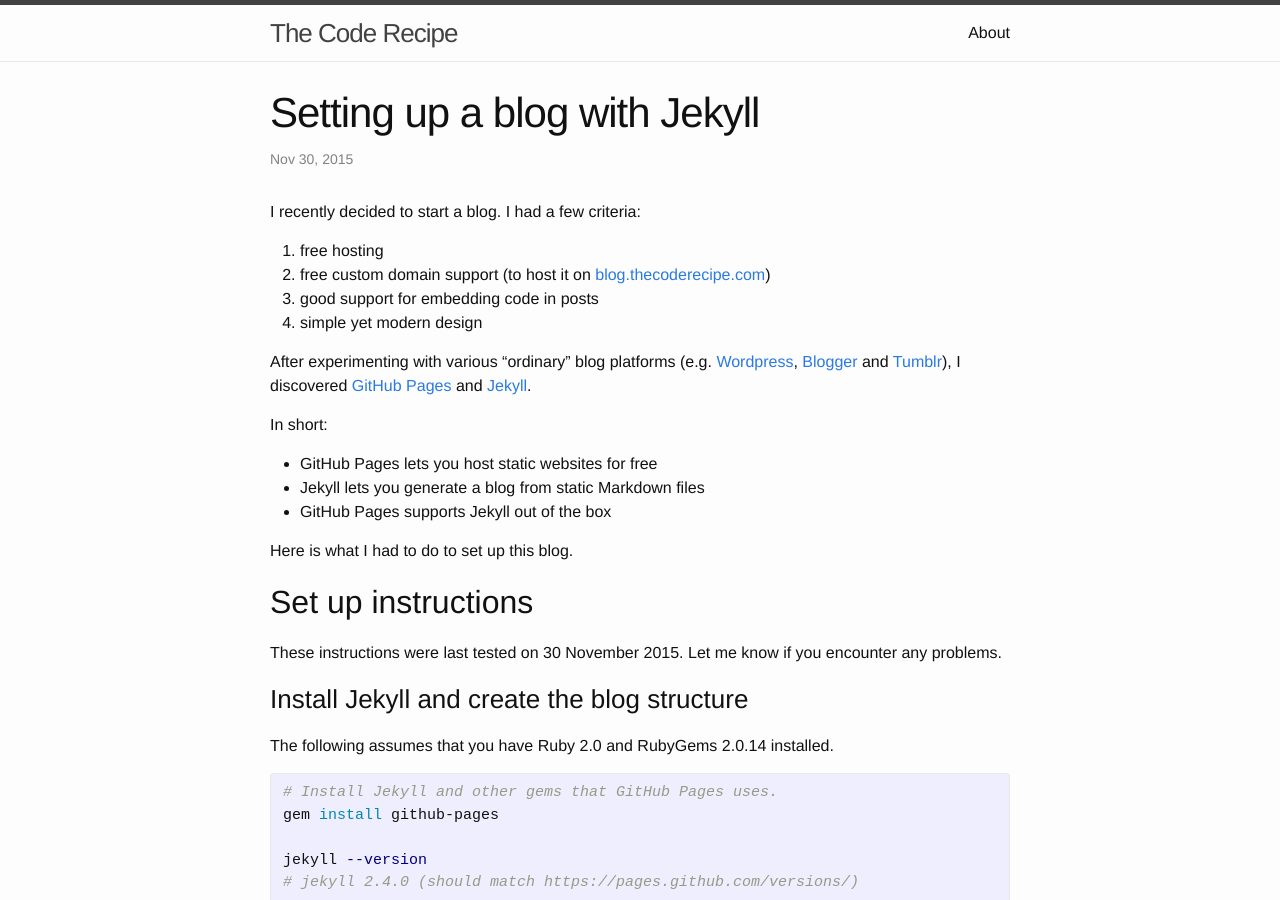
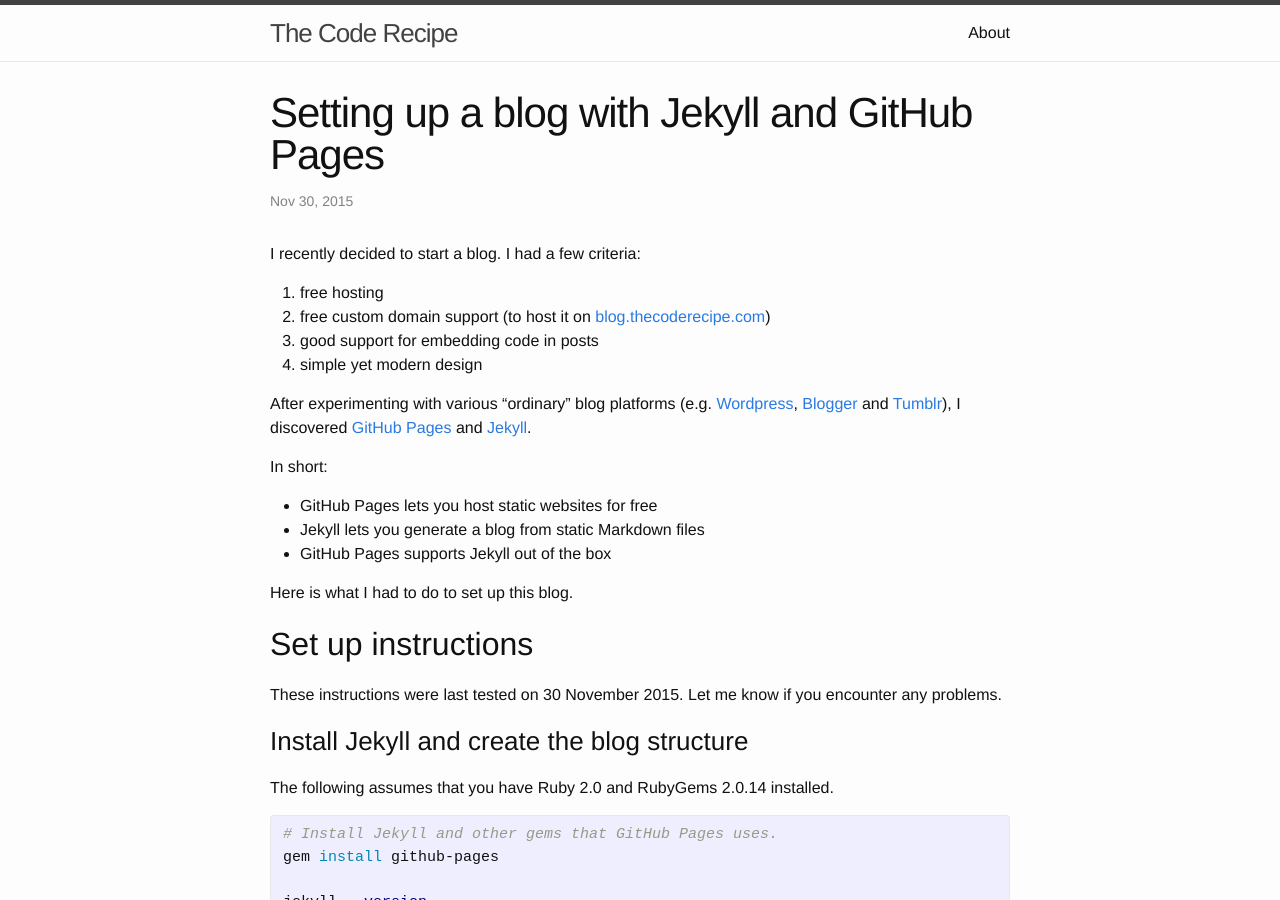
Before and after one commit to TheCodeRecipe/blog, a Jekyll site: the page built from _posts/2015-11-30-jekyll.markdown, in a window 1280 px wide and 900 px high. Built offline with Jekyll 4.4.1, drawn with Linux system fonts in a browser that asks for light colours.

Commit message:
Update blog post title.

```diff
--- a/_posts/2015-11-30-jekyll.markdown
+++ b/_posts/2015-11-30-jekyll.markdown
@@ -1,6 +1,6 @@
 ---
 layout: post
-title:  "Setting up a blog with Jekyll"
+title:  "Setting up a blog with Jekyll and GitHub Pages"
 date:   2015-11-30 21:09:29
 categories: articles jekyll
 ---
```
